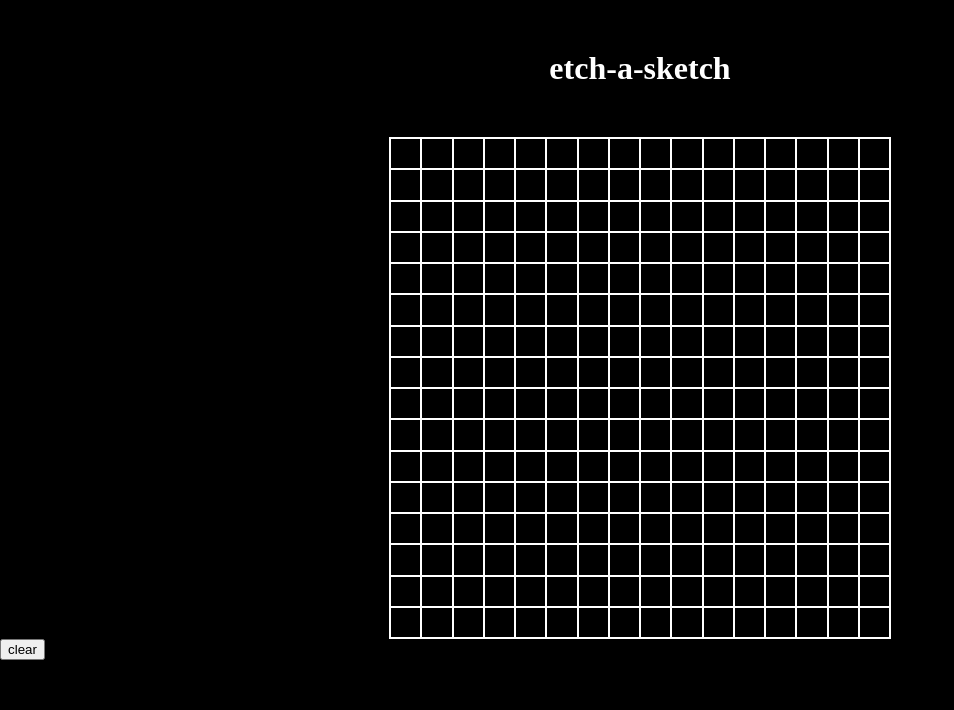
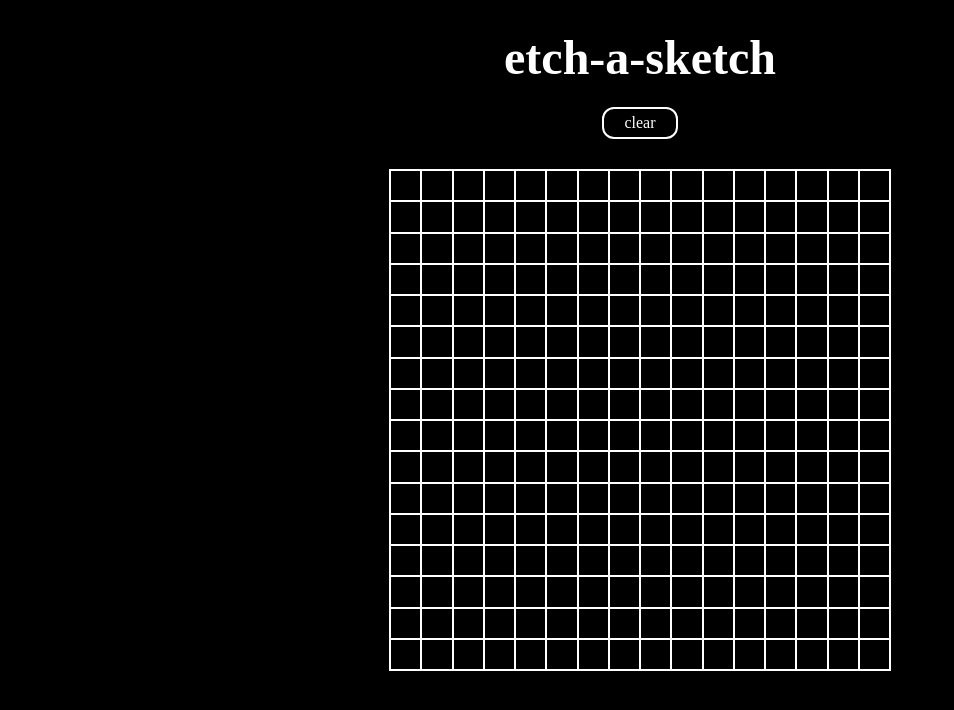
Before and after one commit to wonswe/etch-a-sketch-basic, a plain HTML site: page index.html in a window 1280 px wide. Shown: the whole page, without its empty margins (0-954 px from the left). Drawn offline with Linux system fonts and the light colour scheme; a web font is replaced by a local one.

Commit message:
add style to .clear-button & clean up margins

```diff
--- a/index.html
+++ b/index.html
@@ -10,8 +10,8 @@
 
   <body>
     <h1>etch-a-sketch</h1>
+    <input type="button" class="clear-button" value="clear">
     <div class="container">
     </div>
-    <input type="button" class="clear-button" value="clear">
   </body>
 </html>
--- a/main.js
+++ b/main.js
@@ -42,9 +42,9 @@ function clearGridContainer() {
 function clearGrid() {
   blocks.forEach(block => block.classList.remove("toggle-white"));
   clearGridContainer();
-  const squarePer = Number(prompt("How many squares per side?", 10));
+  const squarePer = Number(prompt("How many squares per side?", 16));
   if (squarePer > 100) {
-    const squarePer = Number(prompt("Number cannot be greater than 100", 10));
+    const squarePer = Number(prompt("Number cannot be greater than 100", 16));
     addBlocks(squarePer);
   } else {
     addBlocks(squarePer);
--- a/style.css
+++ b/style.css
@@ -13,9 +13,33 @@ body {
 }
 
 h1 {
+  font-size: 3rem;
   color: white;
   text-align: center;
-  margin-top: 50px;
+  margin-top: 30px;
+}
+
+.clear-button {
+  display: block;
+  margin: -10px auto 10px auto;
+  padding: 5px 20px;
+  font-family: inherit;
+  font-size: 16px;
+  background-color: black;
+  border: 2px solid white;
+  border-radius: 12px;
+  color: white;
+  cursor: pointer;
+}
+
+.clear-button:hover {
+  background-color: white;
+  border: 2px solid black;
+  color: black;
+}
+
+.clear-button:active {
+  transform: translateY(5px);
 }
 
 .container {
@@ -25,7 +49,7 @@ h1 {
   width: 500px;
   height: 500px;
   margin: 0 auto;
-  margin-top: 50px;
+  margin-top: 30px;
   display: grid;
   grid-template-columns: repeat(var(--column), 1fr);
 }
```
